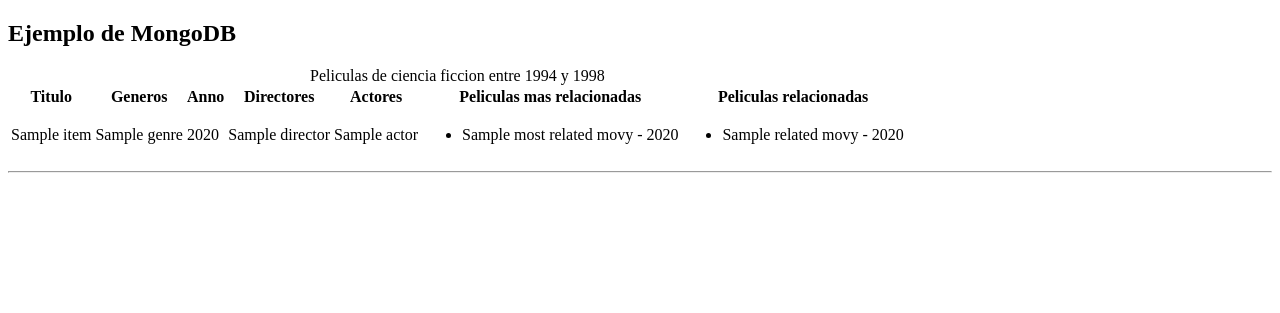
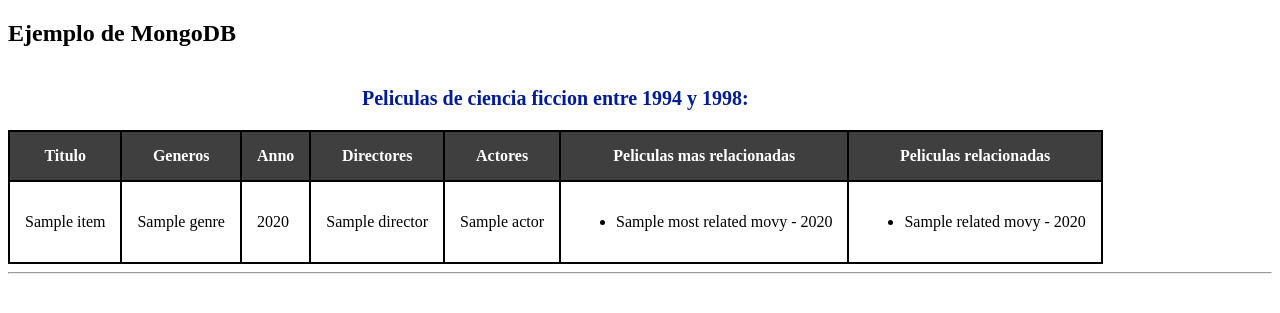
Before and after one commit to RubGarFue/SI, a Flask app: template practica3/app/templates/topUK.html in a window 1280 px wide. Shown: the top 313 px of the page. Run offline with Flask 2, Linux system fonts and the light colour scheme; the template is opened without the code that fills it: most values are stand-ins (such as "Sample title", 1, 10 or a date in 2020).

Commit message:
apartado1 finiquitado

```diff
--- /dev/null
+++ b/practica3/app/static/css/style.css
@@ -0,0 +1,24 @@
+/********** TOPUK STYLE **********/
+
+.table-title {
+    font-size: 20px;
+    color: rgb(0, 28, 151)
+}
+
+.table,
+.table td {
+    border: 2px solid black;
+    border-collapse: collapse;
+    padding: 15px;
+}
+
+.table th {
+    border: 2px solid black;
+    background-color: rgb(63, 63, 63);
+    padding: 15px;
+    color: rgb(255, 255, 255);
+}
+
+.table tr:nth-child(odd) {
+    background-color: rgb(177, 177, 177);
+}
--- a/practica3/app/templates/topUK.html
+++ b/practica3/app/templates/topUK.html
@@ -10,17 +10,18 @@
 
   <BODY>
 
+    <link rel="stylesheet" type="text/css" href="{{ url_for('static', filename='css/style.css') }}"/>
+
     <h2> Ejemplo de MongoDB</h2>
 
-    <!-- TODO: tabla de películas SciFi -->
     {% for movie_table in movies%}
-      <table>
+      <table class="table">
         {% if loop.first %}
-          <caption>Peliculas de ciencia ficcion entre 1994 y 1998</caption>
+          <caption><p class="table-title"><b>Peliculas de ciencia ficcion entre 1994 y 1998:</b></p></caption>
         {% elif not loop.last %}
-          <caption>Peliculas protagonizadas por Julia Roberts y Alec Baldwin</caption>
+          <caption><p class="table-title"><b>Peliculas de drama del 1998 que empiezan por 'The':</b></p></caption>
         {% else %}
-          <caption>Peliculas de drama del 1998 que empiezan por 'The'</caption>
+          <caption><p class="table-title"><b>Peliculas protagonizadas por Julia Roberts y Alec Baldwin:</b></p></caption>
         {% endif %}
         <tr>
           <th>Titulo</th>
@@ -47,7 +48,7 @@
             <td>
               <ul>
                 {% for m in movie.related_movies %}
-                  <li>{{ m.movietitle }} - {{ m.year }}</li>
+                  <li>{{ m.title }} - {{ m.year }}</li>
                 {% endfor %}
               </ul>
             </td>
@@ -57,8 +58,5 @@
     <hr>
     {% endfor %}
 
-    <!-- TODO: tabla de películas Drama -->
-    <!-- TODO: tabla de películas JR y AB -->
-
   </BODY>
 </HTML>
```
Also changed, not shown: practica3/app/createMongoDBFromPostgreSQLDB.py (+32 -11 lines), practica3/app/routes.py (+9 -2 lines).
